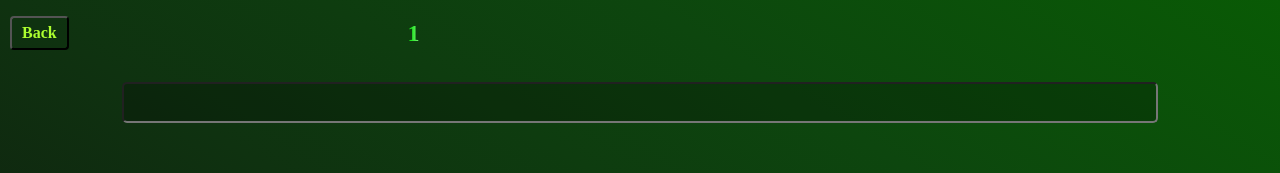
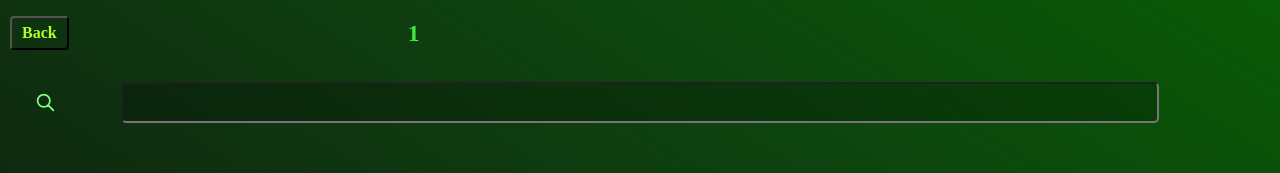
Before and after one commit to javirro/supermarket-price-comparator, a React (Create React App) app: page /supermarket-info/1 in a window 1280 px wide. Shown: the top 173 px of the page. Built offline with nearby package versions, Linux system fonts and the light colour scheme.

Commit message:
improve search bar style

```diff
--- a/src/routes/SupermarketInfo.tsx
+++ b/src/routes/SupermarketInfo.tsx
@@ -7,6 +7,7 @@ import { Items, Supermarkets } from "../utils/types";
 import { ItemList } from "../components/ItemList/ItemList";
 import { useNavigate } from 'react-router-dom'
 import { useState } from "react";
+import searchItem from '../images/lupa.svg'
 import '../styles/supermarketInfo.css'
 
 
@@ -33,7 +34,7 @@ const SupermarketInfo = () => {
     else {
     const currentValue: string = (ev.target.value).toLowerCase()
     const filteredItems:Items[] = data.filter(item => (item.name.toLowerCase()).includes(currentValue))
-    if(filteredItems) setResult(filteredItems)
+    if (filteredItems) setResult(filteredItems)
     setIsSearching(true)}
   }
 
@@ -43,7 +44,10 @@ const SupermarketInfo = () => {
         <button className="back-button" onClick={ () => navigate("/")}>Back</button>
         <h2>{superMarketName}</h2>
       </header>
-      <input type="text"  className="searcher" onChange={(ev) => searchHandler(ev) }/>
+      <article className="search-container">
+        <img src={searchItem} alt="lupa" className={isSearching ? "opacity" : ""} />
+        <input type="text"  className="searcher" onChange={(ev) => searchHandler(ev) }/>
+      </article>
       {!isSearching && <div className="items-list">
           {data.map((item) => (<ItemList item={item} />))}
         </div>}
--- a/src/styles/supermarketInfo.css
+++ b/src/styles/supermarketInfo.css
@@ -39,11 +39,29 @@
   margin-top: 30px;
 }
 
+.search-container {
+  position: relative;
+  display: flex;
+  justify-content: space-around;
+  align-items: center;
+
+  img {
+    position: absolute;
+    left: 35px;
+    top: 25px;
+    width: 21px;
+    height: 21px;
+  }
+
+  .opacity {
+    opacity: 0.2;
+  }
+}
+
 .searcher {
-  position: relative;
   margin-top: 15px;
   width: 80%;
-  padding: 8px 4px;
+  padding: 8px 5px;
   border-radius: 5px;
   background-color: rgba(0, 0, 0, 0.24);
   color: white;
```
Also changed, not shown: src/images/lupa.svg (added).
